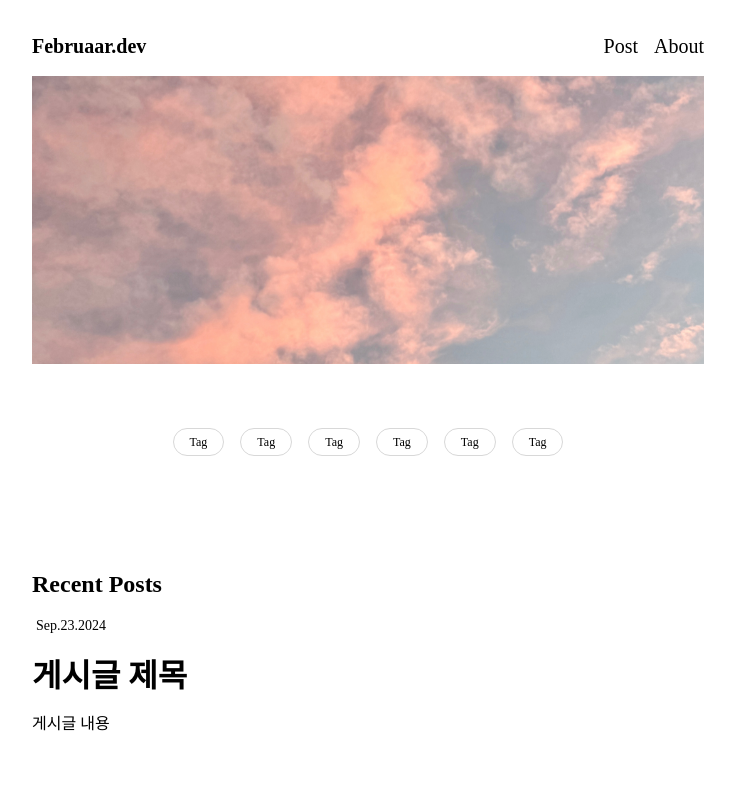
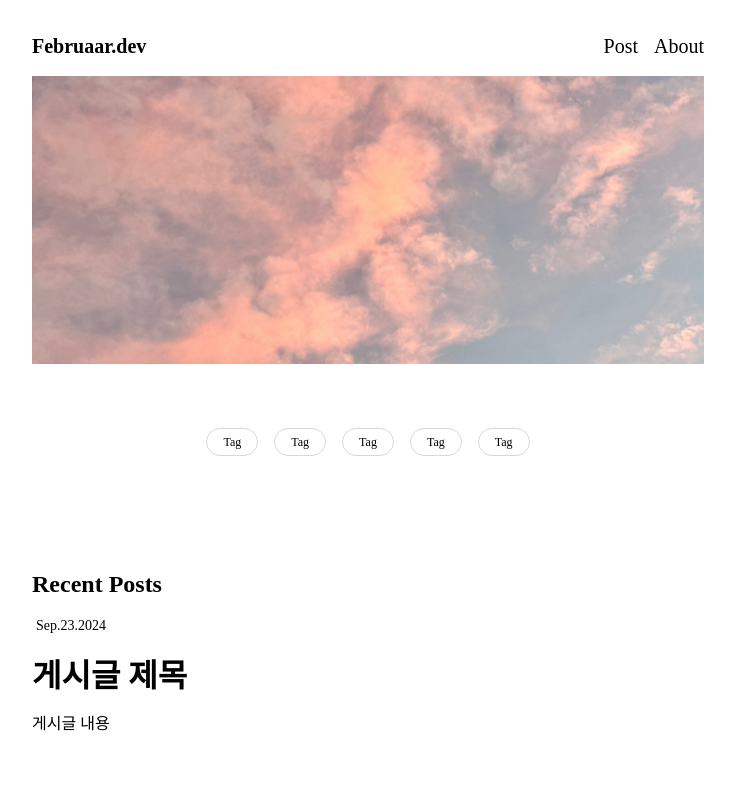
Before and after one commit to Februaar/februaar.dev, a Next.js app: page / in a window 1280 px wide. Shown: the top 800 px of the page, without its empty margins (272-1007 px from the left). Built offline with nearby package versions, Linux system fonts and the light colour scheme; a web font is replaced by a local one.

Commit message:
design: 메인페이지 디자인 진행중

```diff
--- a/src/app/page.tsx
+++ b/src/app/page.tsx
@@ -28,7 +28,6 @@ export default function Home() {
         <Tag />
         <Tag />
         <Tag />
-        <Tag />
       </div>
 
       <div className="flex flex-col pt-12 pb-6">
```
